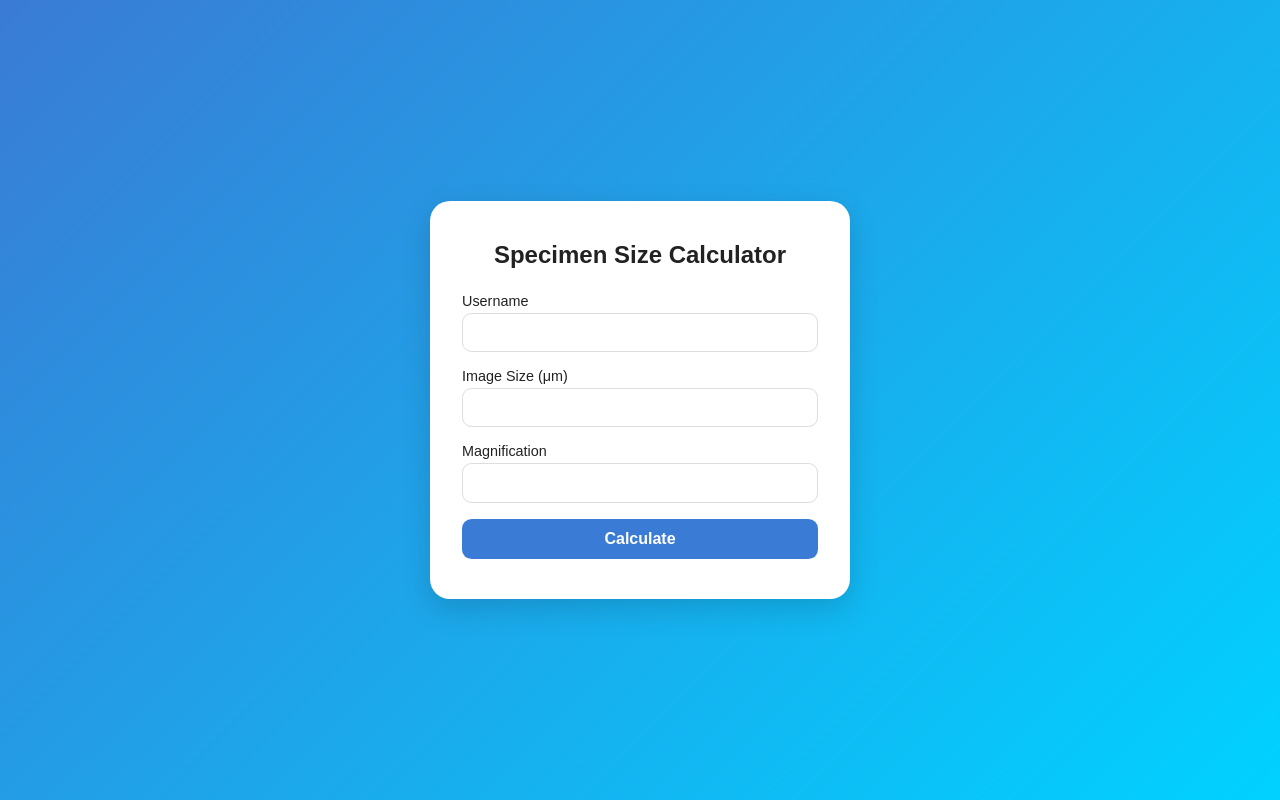
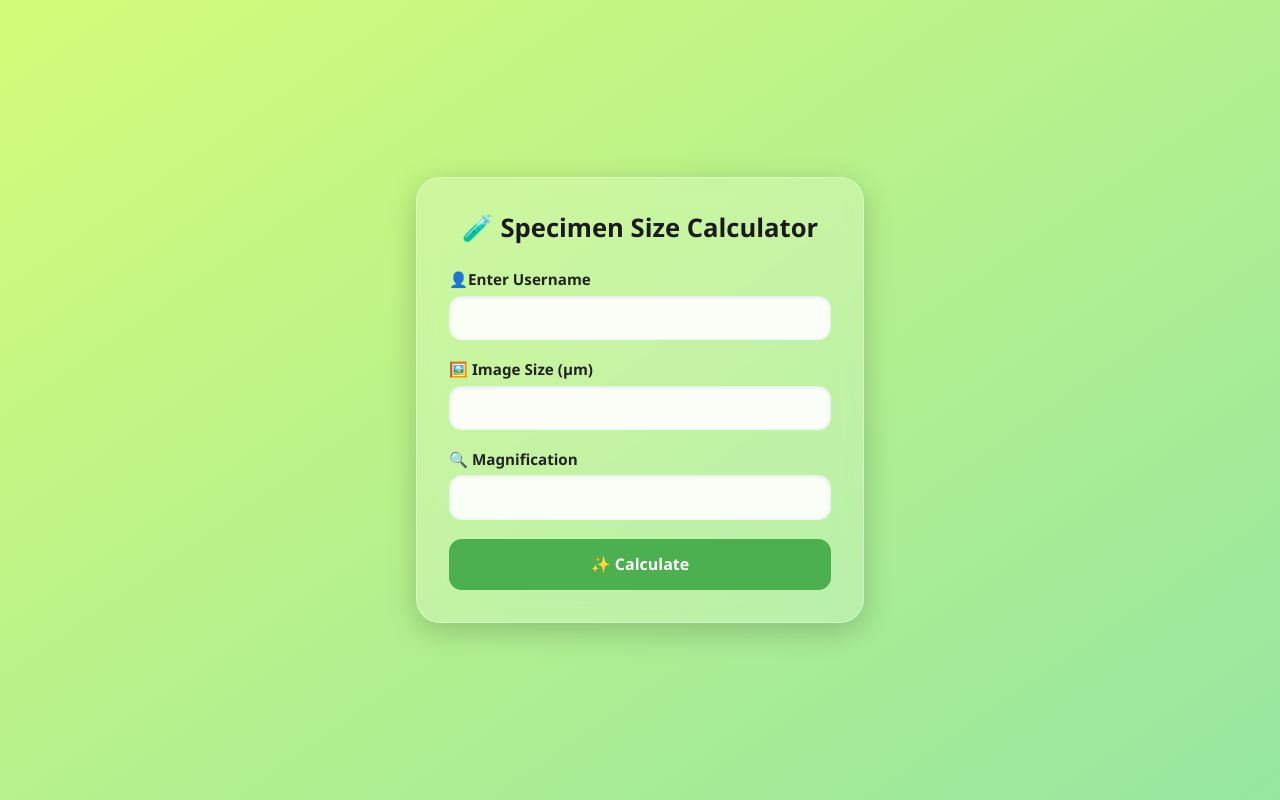
Before and after one commit to Mayokunnn/SanmiPredicitionBreastCancer, a Flask app: page / in a window 1280 px wide. Run offline with Flask 3, Linux system fonts and the light colour scheme.

Commit message:
Initial push

```diff
--- a/static/style.css
+++ b/static/style.css
@@ -1,75 +1,90 @@
-/* global look */
-*{box-sizing:border-box;margin:0;padding:0;font-family:"Poppins",sans-serif;}
-
-body{
-  min-height:100vh;
-  display:flex;
-  justify-content:center;
-  align-items:center;
-  background:linear-gradient(135deg,#3a7bd5 0%,#00d2ff 100%);
-  padding:2rem;
-  color:#222;
+* {
+  box-sizing: border-box;
+  margin: 0;
+  padding: 0;
+  font-family: 'Segoe UI', Tahoma, Geneva, Verdana, sans-serif;
 }
 
-/* white card */
-.card{
-  background:#fff;
-  width:100%;
-  max-width:420px;
-  border-radius:1.25rem;
-  box-shadow:0 10px 30px rgba(0,0,0,.15);
-  padding:2.5rem 2rem;
+body {
+  min-height: 100vh;
+  display: flex;
+  justify-content: center;
+  align-items: center;
+  background: linear-gradient(145deg, #d4fc79, #96e6a1);
+  color: #222;
+  padding: 2rem;
 }
 
-/* title */
-.card h1{
-  font-size:1.5rem;
-  font-weight:600;
-  text-align:center;
-  margin-bottom:1.5rem;
+.container {
+  width: 100%;
+  max-width: 480px;
+  padding: 1rem;
 }
 
-/* form layout */
-form.grid{
-  display:grid;
-  gap:1rem;
+.glass-card {
+  background: rgba(255, 255, 255, 0.2);
+  backdrop-filter: blur(12px);
+  border-radius: 1.5rem;
+  box-shadow: 0 8px 30px rgba(0, 0, 0, 0.2);
+  padding: 2rem;
+  border: 1px solid rgba(255, 255, 255, 0.3);
 }
 
-/* labels stack input + text */
-label{
-  display:flex;
-  flex-direction:column;
-  font-size:.9rem;
-  font-weight:500;
-  gap:.25rem;
+.glass-card h1 {
+  text-align: center;
+  font-size: 1.6rem;
+  margin-bottom: 1.5rem;
+  color: #1a1a1a;
 }
 
-/* inputs */
-input{
-  padding:.6rem .8rem;
-  border:1px solid #ddd;
-  border-radius:.6rem;
-  font-size:1rem;
+.form-group {
+  margin-bottom: 1.2rem;
 }
 
-/* button */
-button{
-  padding:.7rem;
-  border:none;
-  border-radius:.6rem;
-  background:#3a7bd5;
-  color:#fff;
-  font-size:1rem;
-  font-weight:600;
-  cursor:pointer;
-  transition:background .2s;
+label {
+  font-weight: 600;
+  display: block;
+  margin-bottom: 0.4rem;
+  font-size: 0.95rem;
 }
 
-button:hover{background:#2d68c4;}
+input {
+  width: 100%;
+  padding: 0.7rem 1rem;
+  border: none;
+  border-radius: 0.8rem;
+  background-color: rgba(255, 255, 255, 0.9);
+  font-size: 1rem;
+  box-shadow: inset 0 1px 4px rgba(0, 0, 0, 0.1);
+}
 
-/* result text */
-.result{
-  margin-top:1.5rem;
-  text-align:center;
-  font-size:1.1rem;
+input:focus {
+  outline: 2px solid #7ccf9b;
 }
+
+button {
+  width: 100%;
+  padding: 0.9rem;
+  border: none;
+  border-radius: 0.8rem;
+  background-color: #4caf50;
+  color: white;
+  font-size: 1rem;
+  font-weight: bold;
+  cursor: pointer;
+  transition: background-color 0.2s ease-in-out;
+}
+
+button:hover {
+  background-color: #3d9442;
+}
+
+.result {
+  margin-top: 1.5rem;
+  text-align: center;
+  background: rgba(255, 255, 255, 0.5);
+  border-radius: 1rem;
+  padding: 1rem;
+  font-size: 1.2rem;
+  font-weight: 600;
+}
--- a/templates/index.html
+++ b/templates/index.html
@@ -1,34 +1,37 @@
 <!DOCTYPE html>
 <html lang="en">
 <head>
-  <meta charset="UTF-8" />
-  <meta name="viewport" content="width=device-width, initial-scale=1.0"/>
-  <title>Specimen Size Calculator</title>
-  <link rel="stylesheet" href="{{ url_for('static', filename='style.css') }}" />
+  <meta charset="UTF-8">
+  <meta name="viewport" content="width=device-width, initial-scale=1">
+  <title>Microscope Real Size Calculator</title>
+  <link rel="stylesheet" href="{{ url_for('static', filename='style.css') }}">
 </head>
 <body>
-  <div class="card">
-    <h1>Specimen Size Calculator</h1>
-    <form method="post" class="grid">
-      <label>
-        Username
-        <input type="text" name="username" required />
-      </label>
-      <label>
-        Image Size (μm)
-        <input type="number" step="any" name="image_size" required />
-      </label>
-      <label>
-        Magnification
-        <input type="number" step="any" name="magnification" required />
-      </label>
-      <button type="submit">Calculate</button>
-    </form>
-    {% if result %}
+  <main class="container">
+    <section class="glass-card">
+      <h1>🧪 Specimen Size Calculator</h1>
+      <form method="POST">
+        <div class="form-group">
+          <label for="username">👤Enter Username</label>
+          <input type="text" id="username" name="username" required>
+        </div>
+        <div class="form-group">
+          <label for="image_size">🖼️ Image Size (μm)</label>
+          <input type="number" id="image_size" name="image_size" step="any" required>
+        </div>
+        <div class="form-group">
+          <label for="magnification">🔍 Magnification</label>
+          <input type="number" id="magnification" name="magnification" step="any" required>
+        </div>
+        <button type="submit">✨ Calculate</button>
+      </form>
+
+      {% if result %}
       <div class="result">
-        Real Size: <strong>{{ result }} μm</strong>
+        <p>📏 Real Size: <strong>{{ result }} μm</strong></p>
       </div>
-    {% endif %}
-  </div>
+      {% endif %}
+    </section>
+  </main>
 </body>
 </html>
```
Also changed, not shown: specimens.db.
